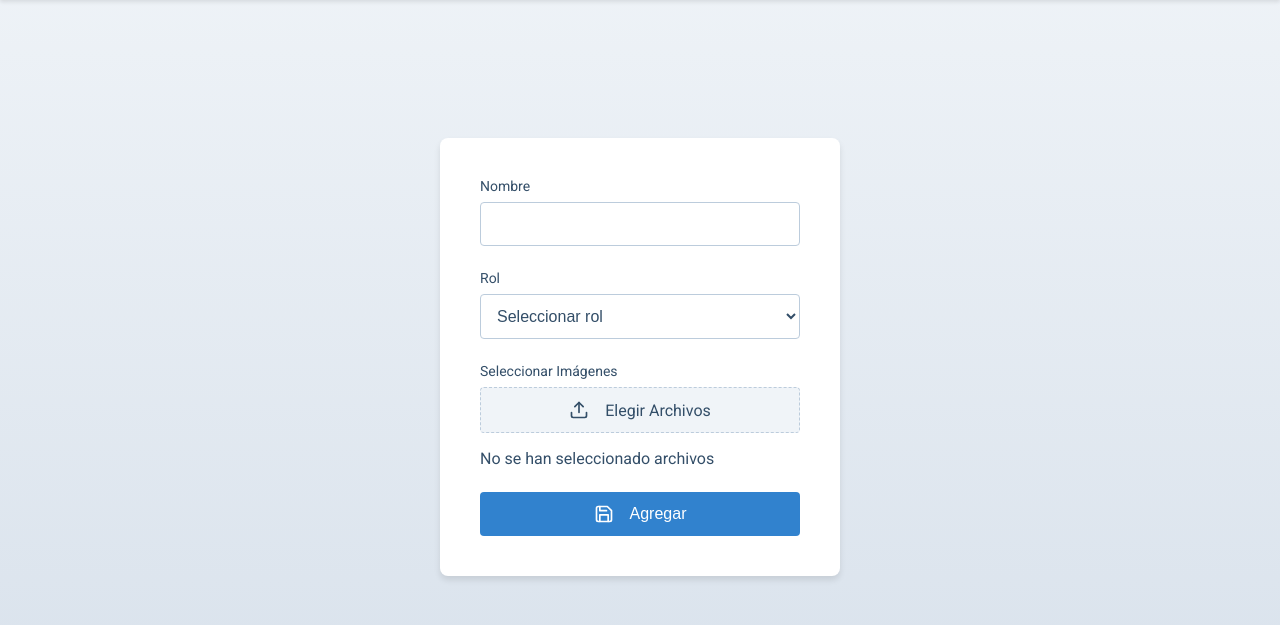
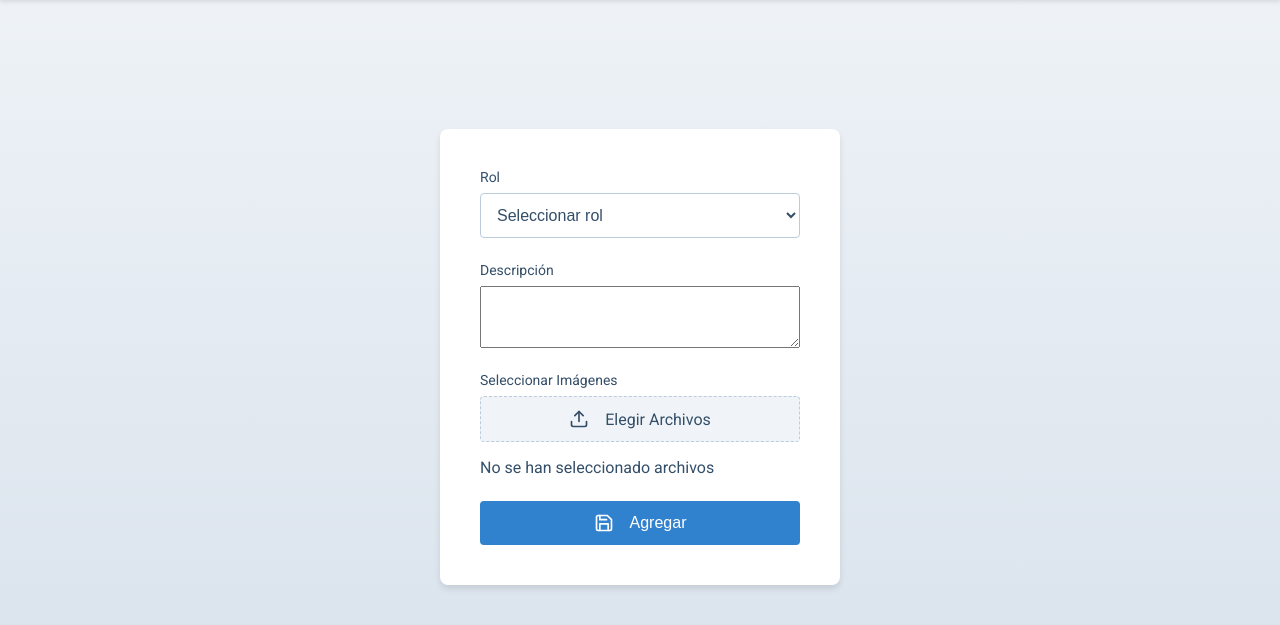
Before and after one commit to csr38/Visual_Embedding, a Flask app: page /add_faces in a window 1280 px wide. Shown: the part 86-711 px from the top of the page. Run offline with Flask 3, Linux system fonts and the light colour scheme.

Commit message:
Se remplazo la opcion de agregar nombre por descipcion ademas se agrego colores de los mensajes de telegram

```diff
--- a/app.py
+++ b/app.py
@@ -31,11 +31,16 @@ BOT_TOKEN = "7385432946:AAEcusX5tZ3uH_D-1PN_KHg-RM9y4Pm9b64"
 CHAT_ID = "6536885057"
 
 # Función para enviar una imagen y un mensaje a Telegram
-def send_telegram_notification_with_image(message, image):
+def send_telegram_notification_with_image(message, image, role):
     try:
         # Guardar la imagen en un archivo temporal
         _, img_path = tempfile.mkstemp(suffix='.jpg')
         cv2.imwrite(img_path, image)
+
+        if role == "delincuente":
+            message = f"<b><font color='red'>{message}</font></b>"
+        elif role == "trabajador":
+            message = f"<b><font color='green'>{message}</font></b>"
 
         # Enviar mensaje con la imagen
         with open(img_path, 'rb') as img_file:
@@ -120,17 +125,17 @@ def gen_video():
                 for face_resized, rect, face_roi in faces:
                     try:
                         embedding = DeepFace.represent(face_resized, model_name='Facenet', enforce_detection=False)[0]['embedding']
-                        name, role, distance = verify_person(np.array(embedding))
+                        role, features, distance = verify_person(np.array(embedding))
 
                         # Etiquetar rostros
                         x, y, w, h = rect
                         color, label = (0, 255, 0), "Desconocido"
                         if role == "delincuente":
-                            color, label = (0, 0, 255), f"Delincuente: {name}"
+                            color, label = (0, 0, 255), f"Delincuente: {features}"
                             # Enviar notificación con la imagen del rostro
                             send_telegram_notification_with_image(f"Alerta: Posible delincuente detectado", face_roi)
                         elif role == "trabajador":
-                            color, label = (0, 165, 255), f"Trabajador: {name}"
+                            color, label = (0, 165, 255), f"Trabajador: {features}"
 
                         cv2.rectangle(frame_resized, (x, y), (x + w, y + h), color, 2)
                         cv2.putText(frame_resized, label, (x, y - 10), cv2.FONT_HERSHEY_SIMPLEX, 0.9, color, 2)
@@ -163,8 +168,8 @@ def index():
 def add_faces():
     if request.method == "POST":
         files = request.files.getlist("images")
-        name = request.form["name"]
         role = request.form["role"]
+        features = request.form["features"]
 
         for file in files:
             image_path = os.path.join("static/uploads", file.filename)
@@ -177,13 +182,13 @@ def add_faces():
             if faces:
                 for face, _ in faces:
                     embedding = DeepFace.represent(face, model_name='Facenet', enforce_detection=False)[0]['embedding']
-                    person = people_collection.find_one({"name": name})
+                    person = people_collection.find_one({"features": features})
                     if person:
                         people_collection.update_one({"_id": person["_id"]}, {"$push": {"embeddings": embedding}})
-                        flash(f"Nuevo embedding agregado para {name}.")
+                        flash(f"Nuevo embedding agregado para las características proporcionadas.")
                     else:
-                        people_collection.insert_one({"name": name, "role": role, "embeddings": [embedding]})
-                        flash(f"Rostro de {name} registrado correctamente.")
+                        people_collection.insert_one({"features": features, "role": role, "embeddings": [embedding]})
+                        flash(f"Rostro registrado correctamente con las características proporcionadas.")
             else:
                 flash("No se detectaron rostros en las imágenes.")
 
--- a/templates/add_faces.html
+++ b/templates/add_faces.html
@@ -24,17 +24,17 @@
 
             <form method="POST" enctype="multipart/form-data" class="form">
                 <div class="form-group">
-                    <label for="name">Nombre</label>
-                    <input type="text" id="name" name="name" required>
-                </div>
-
-                <div class="form-group">
                     <label for="role">Rol</label>
                     <select id="role" name="role" required>
                         <option value="">Seleccionar rol</option>
                         <option value="trabajador">Trabajador</option>
                         <option value="delincuente">Delincuente</option>
                     </select>
+                </div>
+
+                <div class="form-group">
+                    <label for="features">Descripción</label>
+                    <textarea id="features" name="features" rows="4" required></textarea>
                 </div>
 
                 <div class="form-group">
```
